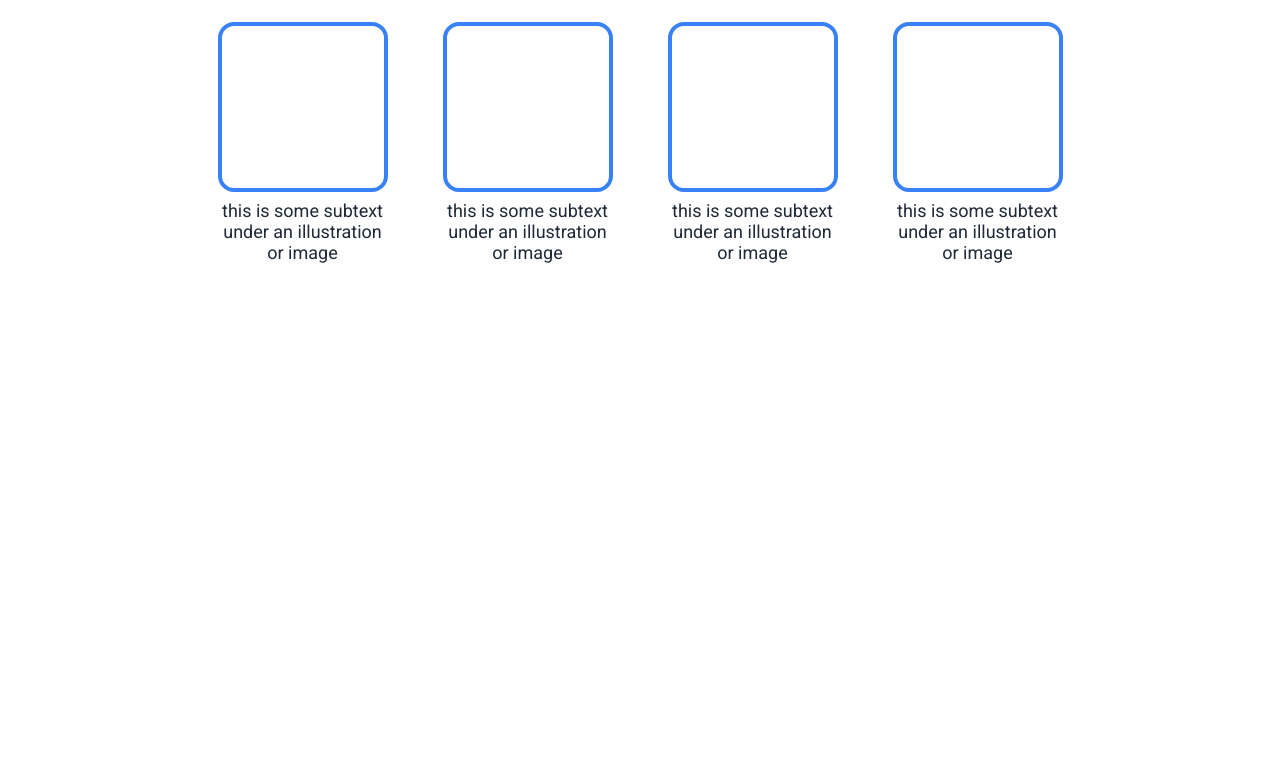
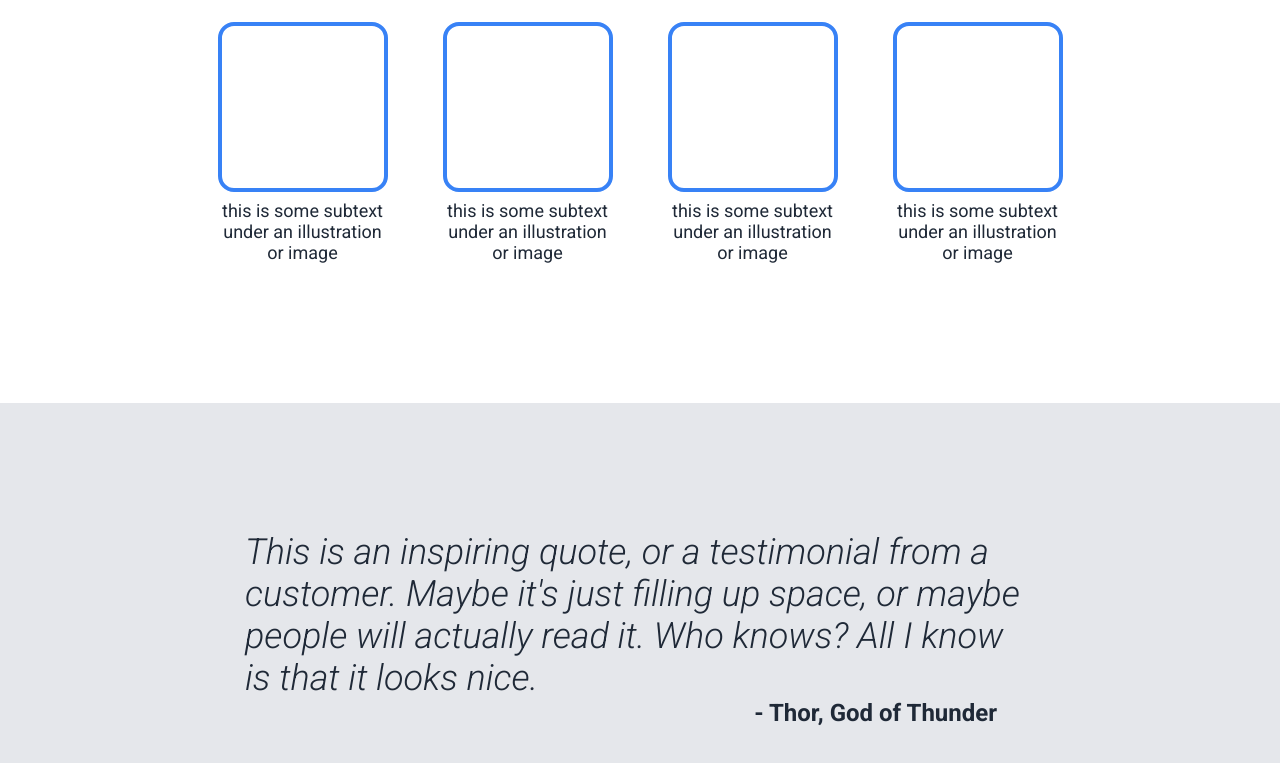
Before and after one commit to Conejero-Dev/odin-landing-page, a plain HTML site: page index.html in a window 1280 px wide. Shown: the part 642-1405 px from the top of the page. Before the commit the page ends 1045 px from the top, so only its background shows below. Drawn offline with Linux system fonts and the light colour scheme.

Commit message:
Add testimonials section

```diff
--- a/index.html
+++ b/index.html
@@ -50,5 +50,11 @@
             </div>
         </div>
     </section>
+    <section class="testimonials">
+        <div class="testimonials-container">
+            <p>This is an inspiring quote, or a testimonial from a customer. Maybe it's just filling up space, or maybe people will actually read it. Who knows? All I know is that it looks nice.</p>
+            <span class="author">- Thor, God of Thunder</span>
+        </div>
+    </section>
 </body>
 </html>
--- a/style.css
+++ b/style.css
@@ -96,17 +96,17 @@ body {
     padding: 44px 8px 128px 8px;
 }
 
+.info-container {
+    max-width: 900px;
+    margin: 0 auto;
+    text-align: center;
+}
+
 .info h3 {
     font-size: 36px;
     color: #1f2937;
     font-weight: 900;
     margin-bottom: 44px;
-}
-
-.info-container {
-    max-width: 900px;
-    margin: 0 auto;
-    text-align: center;
 }
 
 .info__images {
@@ -136,3 +136,31 @@ body {
     color: #1f2937;
     padding: 0 15px;
 }
+
+
+
+.testimonials {
+    background-color: #e5e7eb;
+    padding: 128px 0;
+}
+
+.testimonials p {
+    font-size: 36px;
+    font-style: italic;
+    font-weight: 300;
+    color: #1f2937;
+}
+
+.testimonials-container {
+    max-width: 790px;
+    margin: 0 auto;
+}
+
+.author {
+    display: flex;
+    justify-content: flex-end;
+    color: #1f2937;
+    font-weight: bold;
+    font-size: 24px;
+    margin-right: 38px;
+}
```
